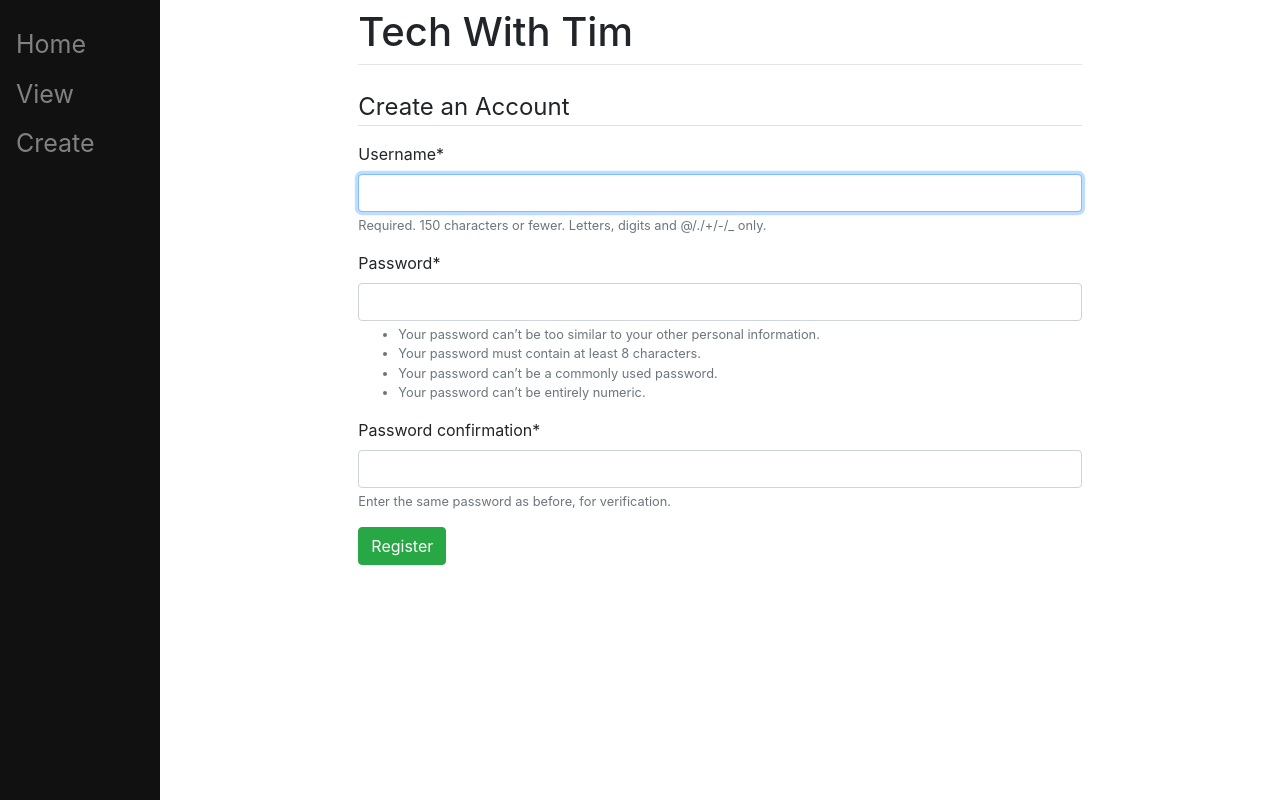
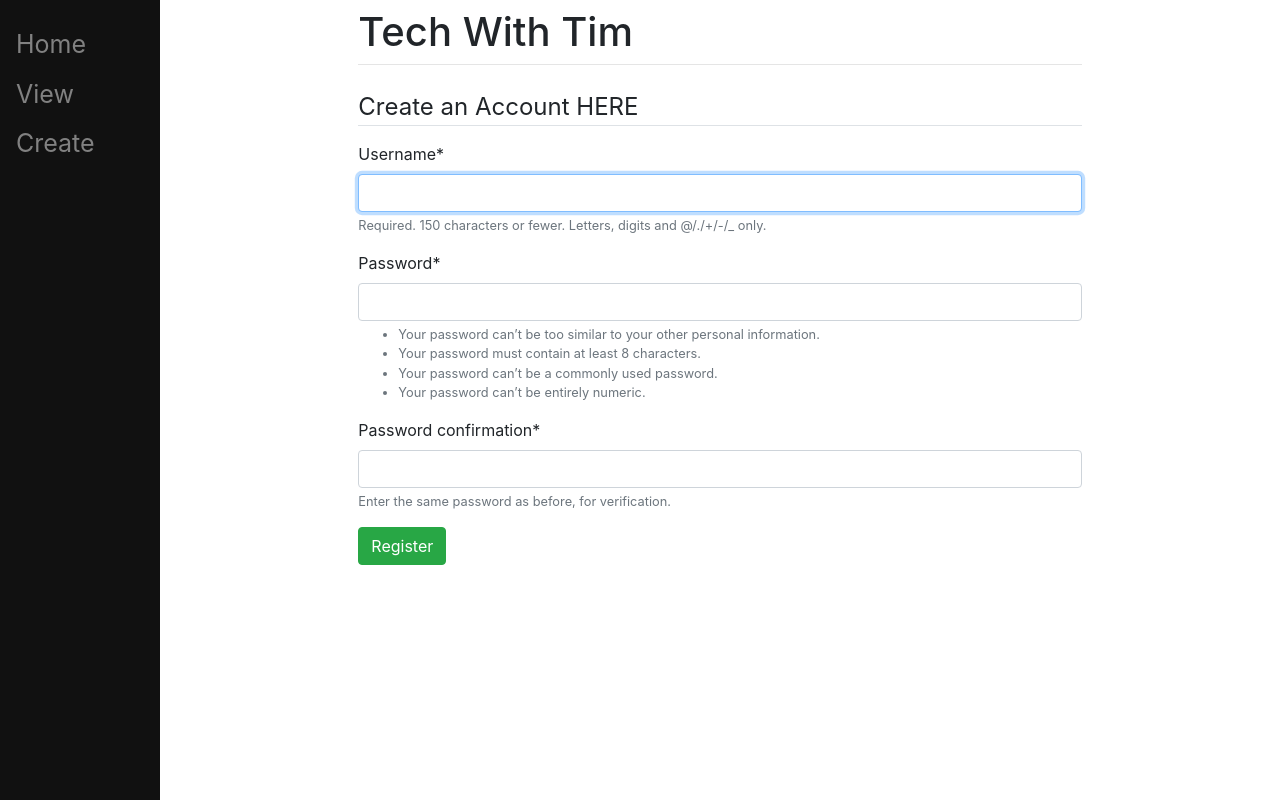
Before and after one commit to olivier-nshimiyimana/Ishyiga-Site, a Django app: page /register/ in a window 1280 px wide. Run offline with Django 3.2, Linux system fonts and the light colour scheme; some libraries are stand-ins or nearby versions.

Commit message:
env setup

```diff
--- a/mysite/register/templates/register/register.html
+++ b/mysite/register/templates/register/register.html
@@ -8,7 +8,7 @@
 	<div class="content-section">
 		<form method="POST" class="form-group">
 			{% csrf_token %}
-			<legend class="border-bottom mb-3">Create an Account</legend>
+			<legend class="border-bottom mb-3">Create an Account HERE</legend>
 			{{form|crispy}}
 			<button name="create", type="submit", class="btn btn-success">Register</button>
 		</form>
--- a/mysite/register/templates/registration/login.html
+++ b/mysite/register/templates/registration/login.html
@@ -10,7 +10,7 @@
 		<form method="POST" class="form-group">
 			{% csrf_token %}
 			{{form|crispy}}
-			<button type="submit" class="btn btn-success">Login</button>
+			<button type="submit" class="btn btn-success">Login Here</button>
 		</form>
 	</div>
 {% endblock %}
```
